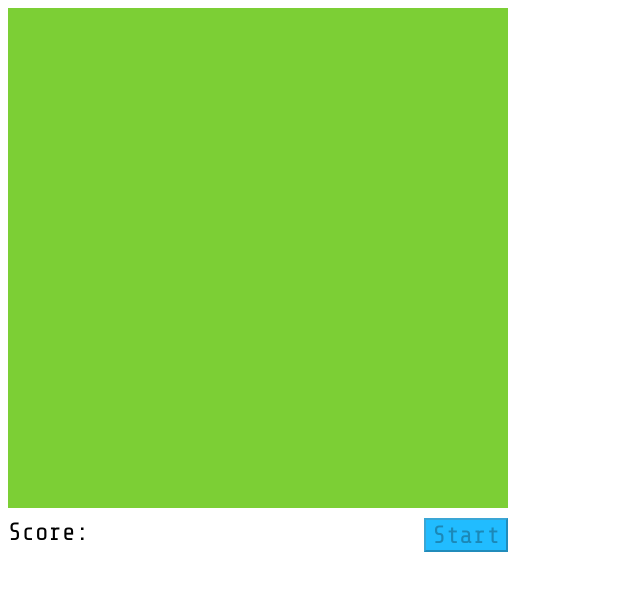
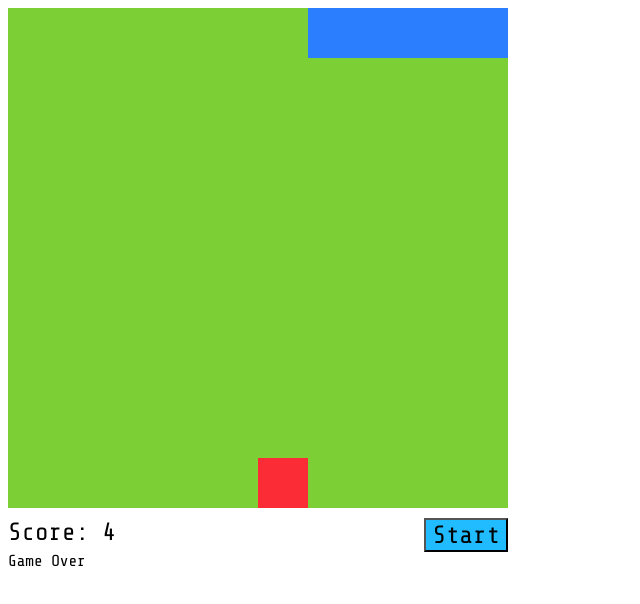
Before and after one commit to adrirf7/ProyectosCursos, a plain HTML site: page HTML_CSS_JS_ManuelBasanta/Juego Snake/index.html in a window 1280 px wide. Both pictures are taken after a click on the button "Start". Shown: the whole page, without its empty margins (0-640 px from the left). Drawn offline with nearby package versions, Linux system fonts and the light colour scheme.

Commit message:
Terminado

```diff
--- a/HTML_CSS_JS_ManuelBasanta/Juego Snake/script.js
+++ b/HTML_CSS_JS_ManuelBasanta/Juego Snake/script.js
@@ -23,15 +23,19 @@ const directions = {
 let snake; //Array de los valores que ocupa la serpiente
 let score; //puntos del usuario
 let direction; //Direccion de la serpiente
-let boarSquares; //Array del tablero
+let boardSquares; //Array del tablero
 let emptySquares; //Array de lugares vacios para generar la comida de la serpiente
 let moveInterval; //Intervalo de tiempo para iterar el movimiento de la serpiente
+
+const drawSnake = () => {
+  snake.forEach((square) => drawSquare(square, "snakeSquare")); //Recorre el array donde almacenamos la serpiente y por cada valor que encuentre dentro(square) le aplicamos la funcion drawSquare pasandole como parametros el valor actual que va recorrido del array(square)(00, 01, 02...) y el tipo "snakeSquare"
+};
 
 const drawSquare = (square, type) => {
   const [row, column] = square.split(""); //Separa cada fila de cada columna de las cordenadas introducidad. Ej: coordenada (02) las separa en (0 2)
   boardSquares[row][column] = squareTypes[type]; //Cambia el tipo de cuadrado (estado) al que se necesite (serpiente, comida, o vacio)
   const squareElement = document.getElementById(square); //Extraemos el id del cuadrado asignado en el html al crear el board
-  squareElement.setAttribute("class", `square${type}`); //Cambiamos el tipo de ese cuadrado en el html para modificarle el color que se establecio en el css
+  squareElement.setAttribute("class", `square ${type}`); //Cambiamos el tipo de ese cuadrado en el html para modificarle el color que se establecio en el css
 
   //Condicional para agregar o sacar elementos del array emptySquares
   if (type === "emptySquare") {
@@ -44,6 +48,83 @@ const drawSquare = (square, type) => {
       // Con indexOf buscamos el índice donde se encuentra "square" para poder eliminarlo correctamente.
     }
   }
+};
+
+const moveSnake = () => {
+  const newSquare = String(Number(snake[snake.length - 1]) + directions[direction]).padStart(2, "0"); //toma la cabeza actual de la serpiente (snake.legnth -1) debibo a que como el array empieza desde 00 daria un numero superior al que corresponde
+  //Despues le suma el valor de la direccion requerida que se establecio en los parametros para asi mover la serpiente
+  //.padStart añade un 0 por delante de una cadena cuando esta es inferior a la longitud introducida
+
+  const [row, column] = newSquare.split(""); //Extraemos la fila y la columna del nuevo cuadrado creado
+
+  if (
+    newSquare < 0 || //Si el nuevo cuadrado se genera en una posicion inferior a 0 significa que la serpiente se choco contra arriba
+    newSquare > boardSize * boardSize || //si se genera en una posicion superior a boardsize * boardSize es decir 99 significa que se choco por abajo
+    (direction === "ArrowRight" && column == 0) || //Las columnas llegan como maximo hasta 9, si la direccion de la serpiente es a la dercha y se genera en una columna que sea 0 se choco por la derecha
+    (direction === "ArrowLeft" && column == 9) || //Igual que el limite derecho pero a la inversa
+    boardSquares[row][column] === squareTypes.snakeSquare //Si el nuevo cuadrado se genero en una posicion ocupada por un square de tipo sanke significa que la serpiente se choco contra si misma
+  ) {
+    gameOver();
+  } else {
+    snake.push(newSquare); //Añadimos al array sanke el nuevo square
+    if (boardSquares[row][column] === squareTypes.foodSquare) {
+      //Si el nuevo cuadrado se genero en una posicion ocupada por comida, esta debera crecer
+      addFood();
+    } else {
+      //Si el espacio donde se genero el nuevo cuadrado es un emptySquare
+      const emptySquare = snake.shift(); //con la funcion shift, extraemos el primer valor del array, y este es eliminado de este
+      drawSquare(emptySquare, "emptySquare"); //Llamamos a la funcion para dibujar un nuevo cuadrado vacio y le pasamos las coordenadas del valor extraido con el shift
+    }
+    drawSnake(); //Pintamos un nuevo cuadrado de tipo snake para que esta se mueva
+  }
+};
+
+const addFood = () => {
+  score++; //Aumenta el score
+  updateScore(); //actualiza el score
+  createRandomFood(); //Vuelve a crear un nuevo espacio con comida
+};
+
+const gameOver = () => {
+  gameOverSign.style.display = "block"; //Se muestra el mensaje de derrota
+  clearInterval(moveInterval); //Eliminamos el intervalo para que la serpiente deje de moverse
+  startButton.disabled = false; //Se vuelve a habilitar el boton
+};
+
+//Funcion para cambiar el valor que contiene la variable direccion
+const setDirection = (newDirection) => {
+  direction = newDirection;
+};
+
+const directionEvent = (key) => {
+  //La funcion recibe internamente el objeto keyboardEvent(key) al establecerlo en el EventListener con el tipo "keydown"
+
+  switch (key.code) {
+    //Extraemos el objeto keyboardEvent(key) el valor .code, este contiene una clave de la tecla pulsada
+    //Si cumple la condicion establecida, ejecuta la funcion y setea la direccion que el usuario pulso (key.code)
+    //El switch tiene como objetivo, verificar que el usuario no este pulsando una direccion contraria a la que este yendo la serpiente. Ej: si va hacia arriba, no puede cambiar la direccion hacia abajo, si va hacia la derecha no puede cambiar la direccion hacia la izquierda, etc...
+    case "ArrowUp":
+      direction != "arrowDown" && setDirection(key.code);
+      break;
+    case "ArrowDown":
+      direction != "arrowUp" && setDirection(key.code);
+      break;
+    case "ArrowLeft":
+      direction != "arrowRight" && setDirection(key.code);
+      break;
+    case "ArrowRight":
+      direction != "arrowLeft" && setDirection(key.code);
+      break;
+  }
+};
+
+const createRandomFood = () => {
+  const randomEmptySquare = emptySquares[Math.floor(Math.random() * emptySquares.length)]; //Creacion un valor aleatorio dentro del largo actual del array de empySquares
+  drawSquare(randomEmptySquare, "foodSquare"); //LLamamos a la funcion draw para mostrar por pantalla el color rojo
+};
+
+const updateScore = () => {
+  scoreBoard.innerText = score; //Muestra el score
 };
 
 const createBoard = () => {
@@ -69,7 +150,7 @@ const setGame = () => {
 
   console.log(boardSquares);
   //resetear valores cada vez que se pulsa el boton start
-  board.innerHTML = " ";
+  board.innerHTML = "";
   emptySquares = [];
 
   createBoard();
@@ -80,5 +161,9 @@ const startGame = () => {
   gameOverSign.style.display = "none"; //Resetear el display del game over para cuando se juega mas de 1 partida consecutiva
   startButton.disabled = true; //Desabilitar el boton de start mientras esta jugando el usuario
   drawSnake();
+  updateScore();
+  createRandomFood();
+  document.addEventListener("keydown", directionEvent); //Cada vez que el usuario pulsa una tecla llama a la funcion
+  moveInterval = setInterval(() => moveSnake(), gameSpeed); //Ejecutara la funcion moveSnake() en cada intervalo de tiempo establecido en gameSpeed
 };
 startButton.addEventListener("click", startGame);
--- a/HTML_CSS_JS_ManuelBasanta/Juego Snake/style.css
+++ b/HTML_CSS_JS_ManuelBasanta/Juego Snake/style.css
@@ -30,7 +30,7 @@
   background-color: #21bcff;
 }
 
-#scoreboard {
+#scoreBoard {
   display: inline-flex;
 }
 
@@ -42,7 +42,7 @@
   background-color: #7ccf35;
 }
 
-.sankeSquare {
+.snakeSquare {
   background-color: #2b7fff;
 }
 
```
